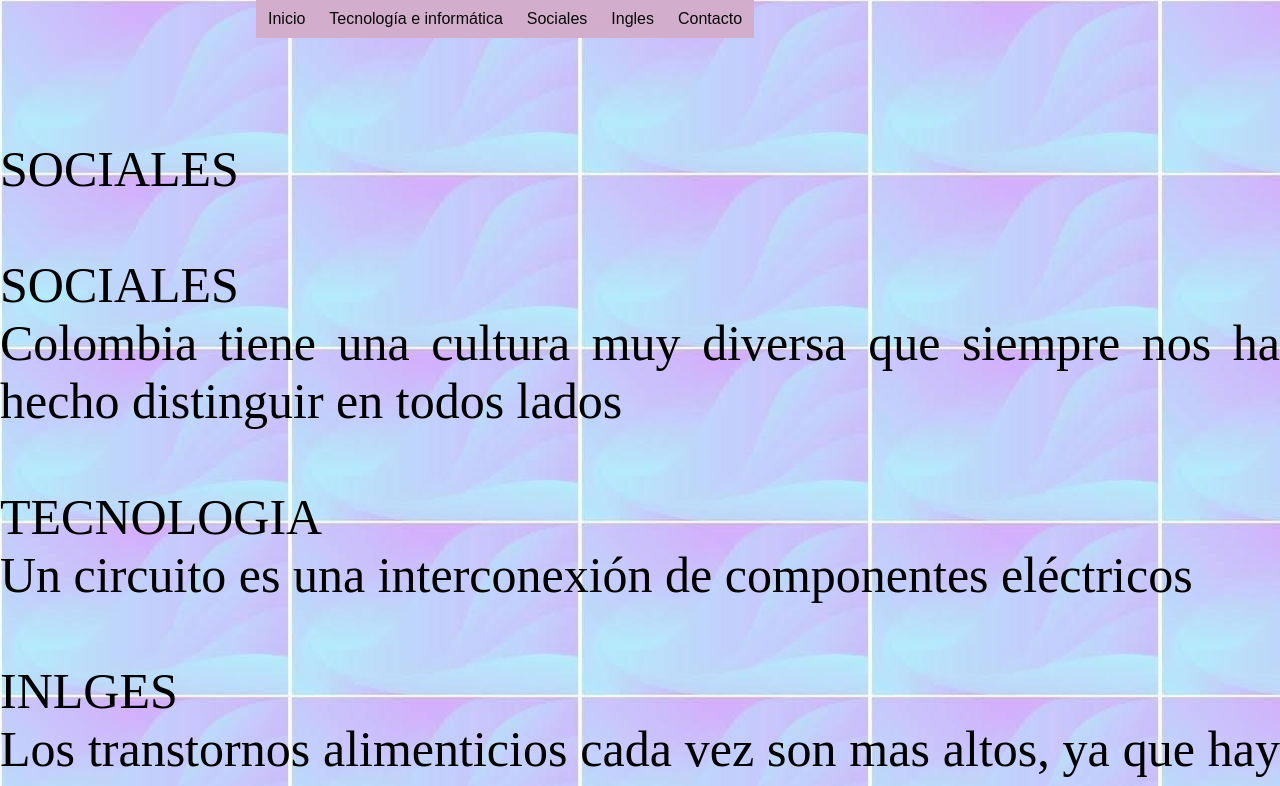
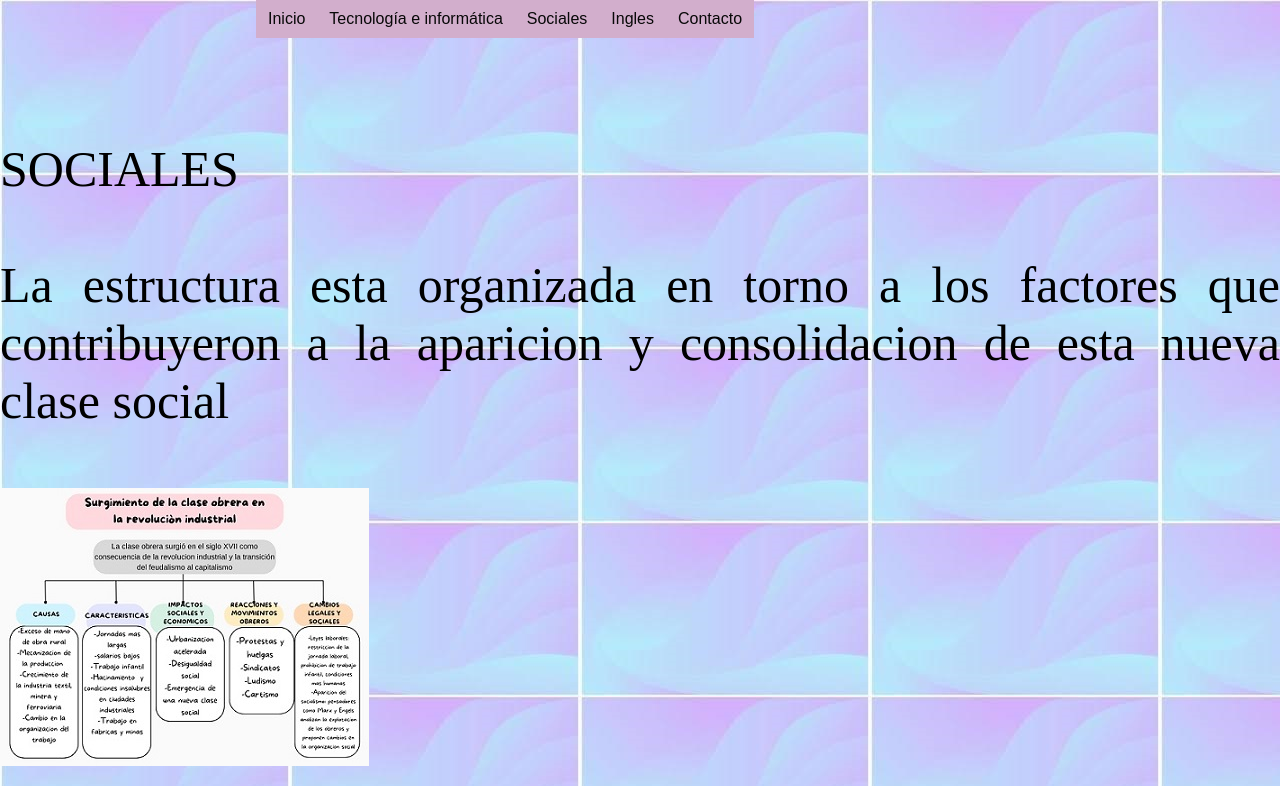
Before and after one commit to isita-o/paginafinal, a plain HTML site: page sociales3.html in a window 1280 px wide. Shown: the top 786 px of the page. Drawn offline with Linux system fonts and the light colour scheme.

Commit message:
actualizacion

```diff
--- a/estilos.css
+++ b/estilos.css
@@ -254,3 +254,12 @@ width: 480px;
 background-image: url(regla6.jpg);
 
  }
+
+
+ .mapa{
+
+ height: 278px;
+ width: 371px;
+ background-image: url(mapa2.jpg);
+
+ }
--- a/sociales3.html
+++ b/sociales3.html
@@ -57,15 +57,20 @@
 
 <div class="texto"> SOCIALES <br> <br/>
 
-SOCIALES <br>
-Colombia tiene una cultura muy diversa que siempre nos ha hecho distinguir en todos lados <br> <br>
+La estructura esta organizada en torno a los factores que contribuyeron a la aparicion
+y consolidacion de esta nueva clase social <br> <br>
 
-TECNOLOGIA <br>
-Un circuito es una interconexión de componentes eléctricos <br> <br>
+<div class="mapa"></div> <br>
 
-INLGES <br>
-Los transtornos alimenticios cada vez son mas altos, ya que hay estandares que hacen que las personas dejen de comer
-</div>
+El video explica la historia de las primeras industrias de medellin y un poco mas de su historia
+<iframe src="https://drive.google.com/file/d/1HkyS_wH7VcJ_6SWZNl4of7OTKOaN3m42/preview" width="640" height="480" allow="autoplay"></iframe>
+ <br> <br>
+
+el podcast primero habla sobre los recursos naturales, de ahi sigue con el medio ambiente y se explica
+como nos esta afectando pensar solo en nosotros y no en nuestra biodiversidad, de ultimas se habla del
+capitalismo que tambien explica que se elaciona con nuestro medio ambiente <br>s
+
+<iframe src="https://drive.google.com/file/d/1hLj3uvMr1ah2a-hLGEJ7cwfMf3VHA4Jk/preview" width="640" height="480" allow="autoplay"></iframe>
 
 
 </div>
```
Also changed, not shown: ingles3.html (+6 -1 lines), mapa2.jpg (added).
